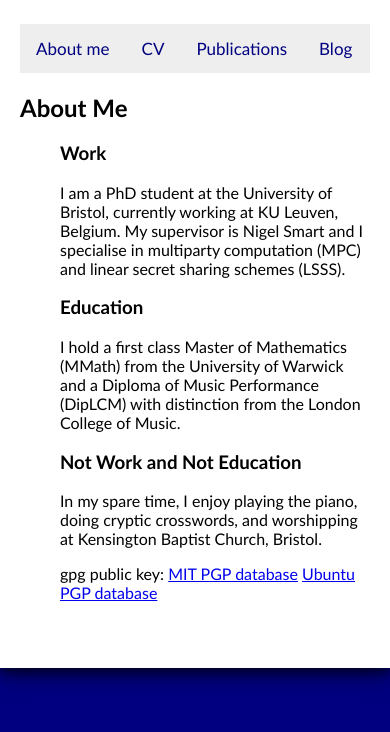
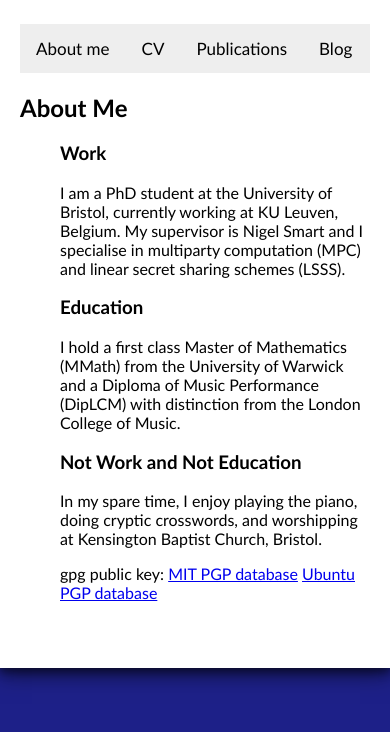
Before and after one commit to doowt/doowt.github.io, a plain HTML site: page index.html in a window 390 px wide. Shown: the part 112-844 px from the top of the page. Drawn offline with Linux system fonts and the light colour scheme.

Commit message:
Changed colour again, tried fixing mobile again

```diff
--- a/styles.css
+++ b/styles.css
@@ -11,7 +11,7 @@ div card {
 }
 
 body {
-    background-color:000080;
+    background-color:1d2088;
     margin: 0;
     padding-left: 0%;
     padding-right: 0%;
@@ -25,7 +25,7 @@ body {
 
 .topnav a {
   float: left;
-  color: #000080;
+  color: #000000;
   text-align: center;
   padding: 14px 16px;
   text-decoration: none;
@@ -33,7 +33,7 @@ body {
 }
 
 .topnav a:hover {
-  background-color: #000080;
+  background-color: #1d2088;
   color: white;
 }
 
@@ -54,13 +54,13 @@ body {
 }
 
 .aligning {
-    background-color:#000080;
+    background-color:#1d2088;
     padding-left:20%;
     padding-right:20%;
     padding-top:20px;
     padding-bottom:20px;
 }
 
-@media all and (max-width: 600px) {
+@media screen and (max-width: 1000px) {
     .aligning {padding-left: 0px; padding-right:0px;}
 }
```
